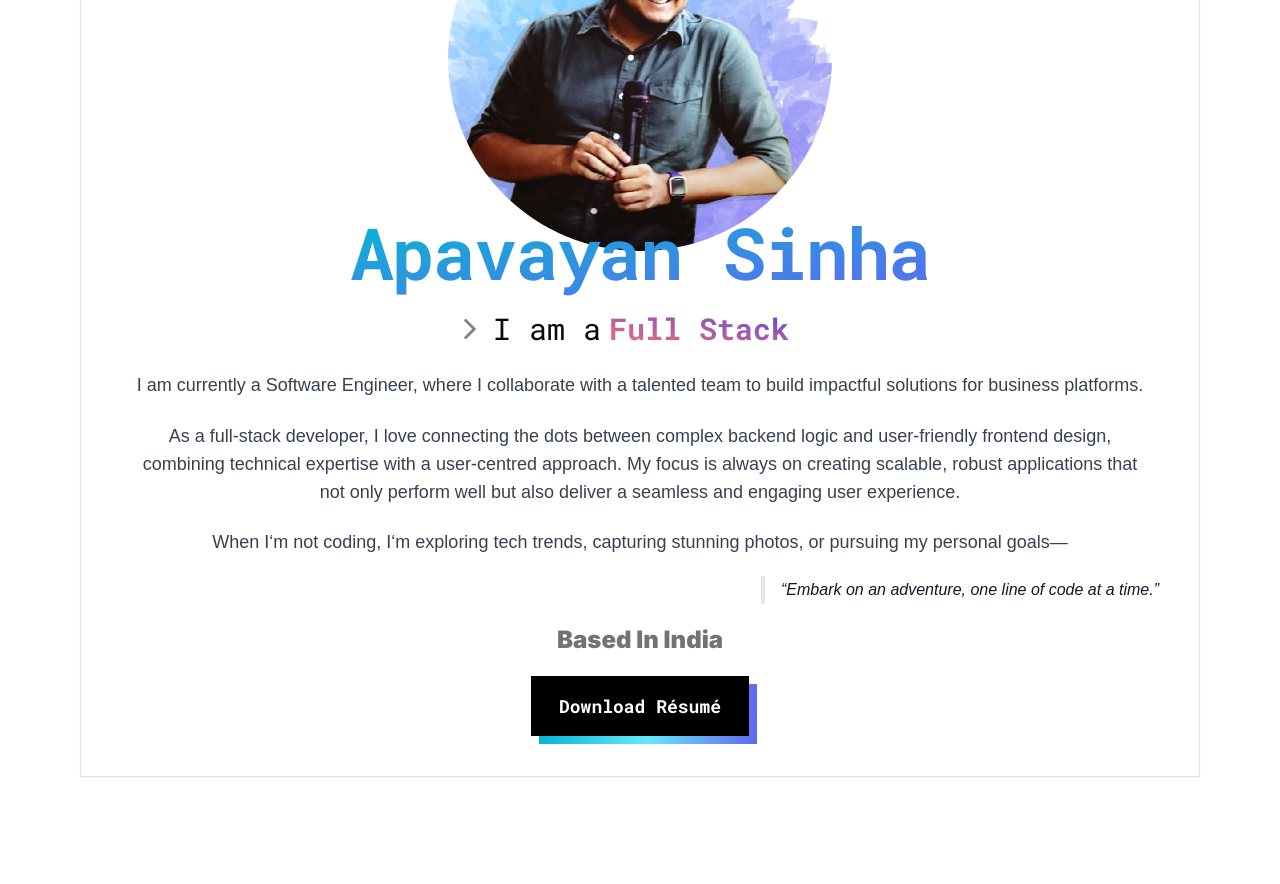
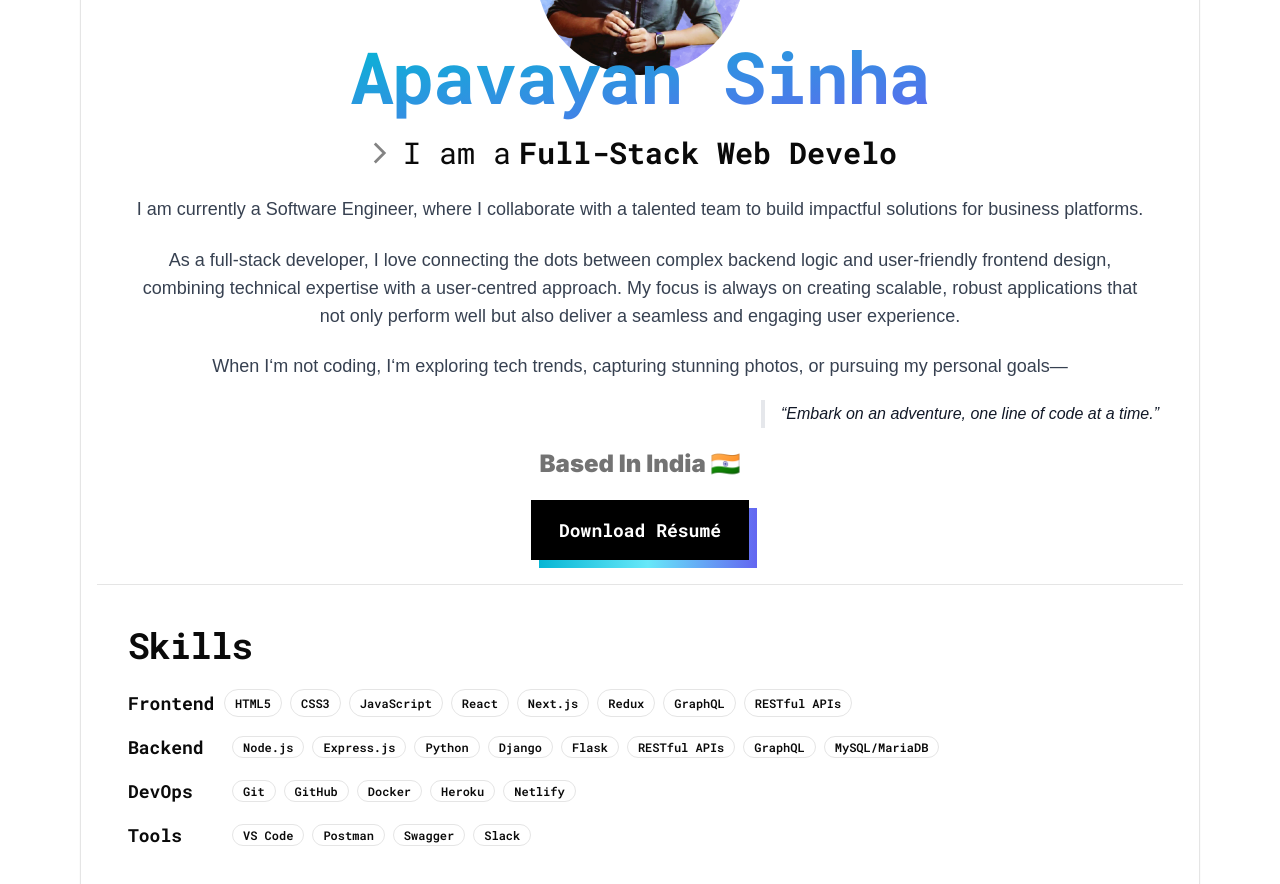
Before and after one commit to aapav01/apavayan.com, a Next.js app: page / in a window 1280 px wide. Shown: the part 300-1184 px from the top of the page. Before the commit the page ends 1157 px from the top, so only its background shows below. Built offline with nearby package versions, Linux system fonts and the light colour scheme.

Commit message:
stagging: add Skill Section

```diff
--- a/src/app/globals.css
+++ b/src/app/globals.css
@@ -102,6 +102,18 @@ body {
       color: var(--tw-prose-counters);
     }
   }
+  .skill-section div {
+    @apply flex flex-row flex-wrap w-full py-2;
+  }
+  .skill-section div h4 {
+    @apply text-lg font-bold md:min-w-24;
+  }
+  .skill-section div ul {
+    @apply flex flex-row flex-wrap gap-2;
+  }
+  .skill-section div ul li {
+    @apply inline-flex items-center rounded-full border px-2.5 py-0.5 text-xs font-semibold transition-colors focus:outline-none focus:ring-2 focus:ring-ring focus:ring-offset-2 text-foreground;
+  }
 }
 
 @layer utilities {
--- a/src/app/page.tsx
+++ b/src/app/page.tsx
@@ -1,8 +1,8 @@
 import Typewriter from "@/components/typewriter";
 import Button3D from "@/components/ui/button-3d";
 import { Card, CardContent, CardHeader } from "@/components/ui/card";
-// import { Separator } from "@/components/ui/separator";
-import { Avatar, AvatarFallback, AvatarImage } from "@/components/ui/avatar"
+import { Separator } from "@/components/ui/separator";
+import { Avatar, AvatarFallback, AvatarImage } from "@/components/ui/avatar";
 
 import React from "react";
 import { IoChevronForwardSharp } from "react-icons/io5";
@@ -12,21 +12,29 @@ export default function HomePage() {
     <React.Fragment>
       <Card className="p-4 rounded-none">
         <CardHeader className="items-center">
-        <Avatar className="h-96 w-auto -mb-10 z-0">
+          <Avatar className="-mb-10 z-0 w-52 h-auto">
             <AvatarImage src="/apavayan.png" />
             <AvatarFallback className="text-3xl">A S</AvatarFallback>
           </Avatar>
-          <h1 className="text-gradient-500 pb-4 font-mono z-10 text-7xl">
+          <h1 className="text-gradient-500 pb-4 font-mono z-10 text-7xl text-center">
             <Typewriter words={["Apavayan Sinha"]} />
           </h1>
-          <p className="inline-flex flex-row text-3xl gap-2 font-mono">
+          <p className="inline-flex flex-row md:text-3xl gap-2 font-mono">
             <IoChevronForwardSharp className="hidden shrink-0 grow-0 self-center opacity-50 md:block" />
             I am a
-            <strong className="bg-gradient-to-tr from-red-400 to-indigo-600 text-transparent bg-clip-text font-mono">
+            <strong className="font-mono">
               <Typewriter
                 cursor={true}
                 loop={true}
-                words={["Full Stack Developer", "Software Enginneer"]}
+                cursorStyle="|"
+                words={[
+                  "Full-Stack Web Developer",
+                  "Software Enginneer",
+                  "Backend Developer",
+                  "MERN Stack Developer",
+                  "JavaScript Developer",
+                  "Python Developer",
+                ]}
                 delaySpeed={3500}
               />
             </strong>
@@ -57,7 +65,7 @@ export default function HomePage() {
             </blockquote>
           </div>
           <span className="text-muted-foreground text-2xl font-black font-sans">
-            Based In India
+            Based In India 🇮🇳
           </span>
           <div>
             <Button3D
@@ -72,6 +80,57 @@ export default function HomePage() {
             </Button3D>
           </div>
         </CardContent>
+        <Separator orientation="horizontal" className="w-full" />
+        <section className="container py-10 mx-auto max-w-screen-lg">
+          <h3 className="font-mono">Skills</h3>
+          <div className="font-mono flex flex-col py-4 skill-section">
+            <div>
+              <h4 className="font-mono">Frontend</h4>
+              <ul>
+                <li>HTML5</li>
+                <li>CSS3</li>
+                <li>JavaScript</li>
+                <li>React</li>
+                <li>Next.js</li>
+                <li>Redux</li>
+                <li>GraphQL</li>
+                <li>RESTful APIs</li>
+              </ul>
+            </div>
+            <div className="flex flex-col items-center gap-2">
+              <h4 className="font-mono">Backend</h4>
+              <ul>
+                <li>Node.js</li>
+                <li>Express.js</li>
+                <li>Python</li>
+                <li>Django</li>
+                <li>Flask</li>
+                <li>RESTful APIs</li>
+                <li>GraphQL</li>
+                <li>MySQL/MariaDB</li>
+              </ul>
+            </div>
+            <div className="flex flex-col items-center gap-2">
+              <h4 className="font-mono">DevOps</h4>
+              <ul>
+                <li>Git</li>
+                <li>GitHub</li>
+                <li>Docker</li>
+                <li>Heroku</li>
+                <li>Netlify</li>
+              </ul>
+            </div>
+            <div className="flex flex-col items-center gap-2">
+              <h4 className="font-mono">Tools</h4>
+              <ul>
+                <li>VS Code</li>
+                <li>Postman</li>
+                <li>Swagger</li>
+                <li>Slack</li>
+              </ul>
+            </div>
+          </div>
+        </section>
       </Card>
     </React.Fragment>
   );
```
Lines whose indentation alone changed are shown as unchanged.
